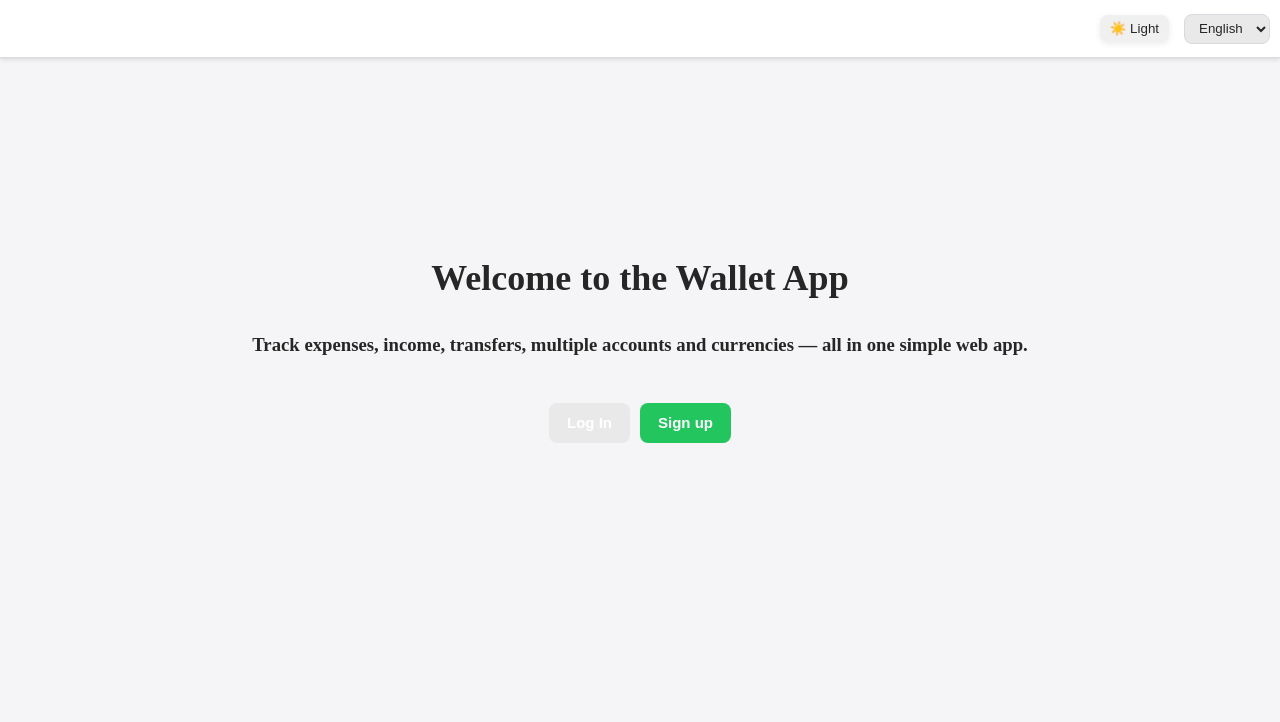
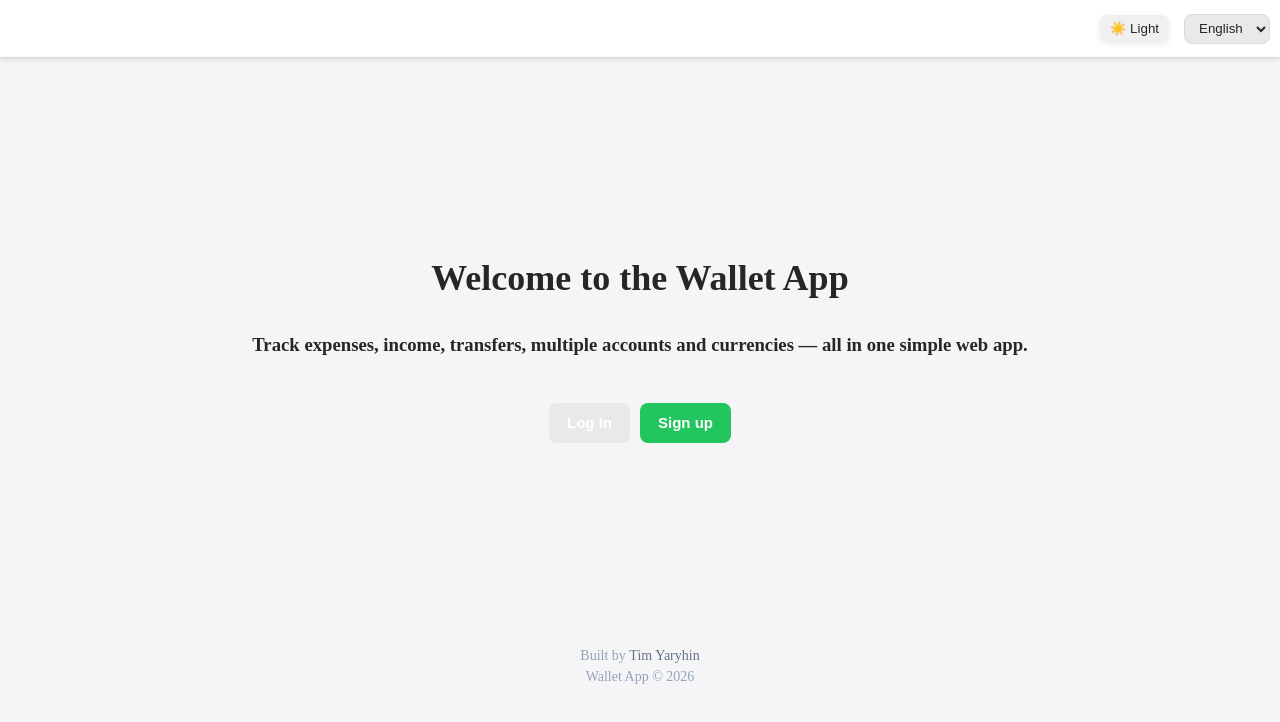
Before and after one commit to yaryhiin/wallet-react, a React (Create React App) app: page / in a window 1280 px wide. Shown: the top 722 px of the page. Built offline with nearby package versions, Linux system fonts and the light colour scheme; no server answers.

Commit message:
added credits

```diff
--- a/src/Layout.jsx
+++ b/src/Layout.jsx
@@ -51,6 +51,20 @@ export default function Layout({
           <Outlet />
         </div>
       </main>
+      <footer className={styles.footer}>
+        <p>
+          Built by{" "}
+          <a
+            href="https://yaryhin.com"
+            target="_blank"
+            aria-label="Tim Yaryhin Portfolio"
+            rel="noreferrer"
+          >
+            Tim Yaryhin
+          </a>
+        </p>
+        <p>Wallet App &copy; 2026</p>
+      </footer>
     </>
   );
 }
--- a/src/components/codes/WelcomeScreen.jsx
+++ b/src/components/codes/WelcomeScreen.jsx
@@ -45,6 +45,20 @@ const WelcomeScreen = ({ toggleTheme, theme, language, setLanguage }) => {
           </div>
         </div>
       </div>
+      <footer className={styles.footer}>
+        <p>
+          Built by{" "}
+          <a
+            href="https://yaryhin.com"
+            target="_blank"
+            aria-label="Tim Yaryhin Portfolio"
+            rel="noreferrer"
+          >
+            Tim Yaryhin
+          </a>
+        </p>
+        <p>Wallet App &copy; 2026</p>
+      </footer>
     </>
   );
 };
--- a/src/components/styles/Header.module.scss
+++ b/src/components/styles/Header.module.scss
@@ -49,6 +49,23 @@ a{
   outline: 2px solid rgba(0,0,0,0.08);
 }
 
+.footer {
+  margin-bottom: 30px;
+  text-align: center;
+  font-size: 14px;
+  color: var(--text-secondary);
+
+  p {
+    margin: 5px;
+  }
+
+  a,
+  a:active,
+  a:visited {
+    color: var(--text-muted);
+  }
+}
+
 @media (max-width: 600px) {
   .logOut {
     width: 60px;
--- a/src/components/styles/WelcomeScreen.module.scss
+++ b/src/components/styles/WelcomeScreen.module.scss
@@ -32,7 +32,8 @@
   gap: 10px;
 }
 
-.logIn, .signUp {
+.logIn,
+.signUp {
   margin-top: 28px;
   padding: 10px 18px;
   color: white;
@@ -58,6 +59,23 @@
 
   &:hover {
     background-color: var(--back-btn-hover-bg);
+  }
+}
+
+.footer {
+  margin-top: 30px;
+  text-align: center;
+  font-size: 14px;
+  color: var(--text-secondary);
+
+  p {
+    margin: 5px;
+  }
+
+  a,
+  a:active,
+  a:visited {
+    color: var(--text-muted);
   }
 }
 
--- a/src/components/styles/base/_global.scss
+++ b/src/components/styles/base/_global.scss
@@ -1,5 +1,11 @@
 * {
   max-width: 100%;
+}
+
+html,
+body,
+.root {
+  min-height: 100dvh;
 }
 
 .header {
--- a/src/components/styles/base/_variables.scss
+++ b/src/components/styles/base/_variables.scss
@@ -1,10 +1,12 @@
 :root {
   --text: #262626;
-    --font: 'Inter, Roboto';
-    --bg: #F5F5F7;
-    --header-bg: #ECECF1;
-    --card-bg: #FFFFFF;
-    --card-bg-border: #D9D9E0;
+  --text-secondary: #94a3b8;
+  --text-muted: #64748b;
+  --font: "Inter, Roboto";
+  --bg: #f5f5f7;
+  --header-bg: #ececf1;
+  --card-bg: #ffffff;
+  --card-bg-border: #d9d9e0;
   --btn-bg: #f0f0f0;
   --btn-hover-bg: #e5e5e5;
 
@@ -17,29 +19,31 @@
   --back-btn-hover-bg: #dcdcdc;
 
   // Buttons
-    --save-btn-bg: #22C55E;
-    --save-btn-hover-bg: #16A34A;
+  --save-btn-bg: #22c55e;
+  --save-btn-hover-bg: #16a34a;
   --delete-btn-bg: #851b1b;
   --delete-btn-hover-bg: #701717;
-    --transfer-btn-bg: #3B82F6;
+  --transfer-btn-bg: #3b82f6;
 
   // Errors
   --error-border: rgb(255, 0, 0);
   --error-bg: #ffe6e6;
 }
 
-[theme='dark'] {
-    --bg: #18181B;
-    --header-bg: #1F1F23;
-    --card-bg: #23232A;
-    --card-bg-border: #34343A;
-    --text: #F4F4F5;
+[theme="dark"] {
+  --text-secondary: #475569;
+  --text-muted: #94a3b8;
+  --bg: #18181b;
+  --header-bg: #1f1f23;
+  --card-bg: #23232a;
+  --card-bg-border: #34343a;
+  --text: #f4f4f5;
   --btn-bg: #333;
   --btn-hover-bg: #444;
   --input-bg: #e7e7e7;
   --input-border: #ccc;
   --input-text: #e3e3e3;
   --subtle-text: #c5c5c5;
-    --back-btn-bg: #2F2F36;
+  --back-btn-bg: #2f2f36;
   --back-btn-hover-bg: #333;
 }
```
Lines whose indentation alone changed are shown as unchanged.
